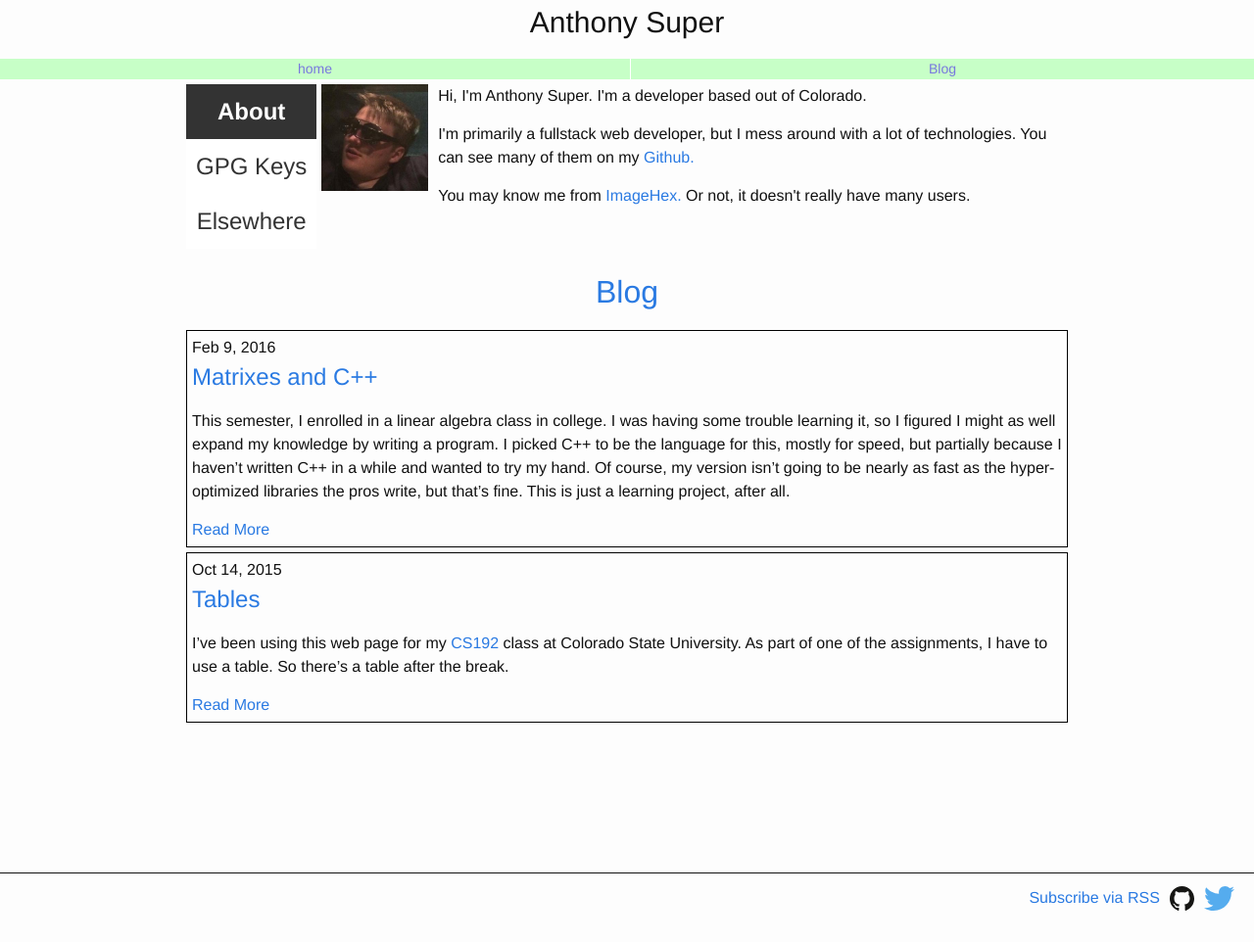
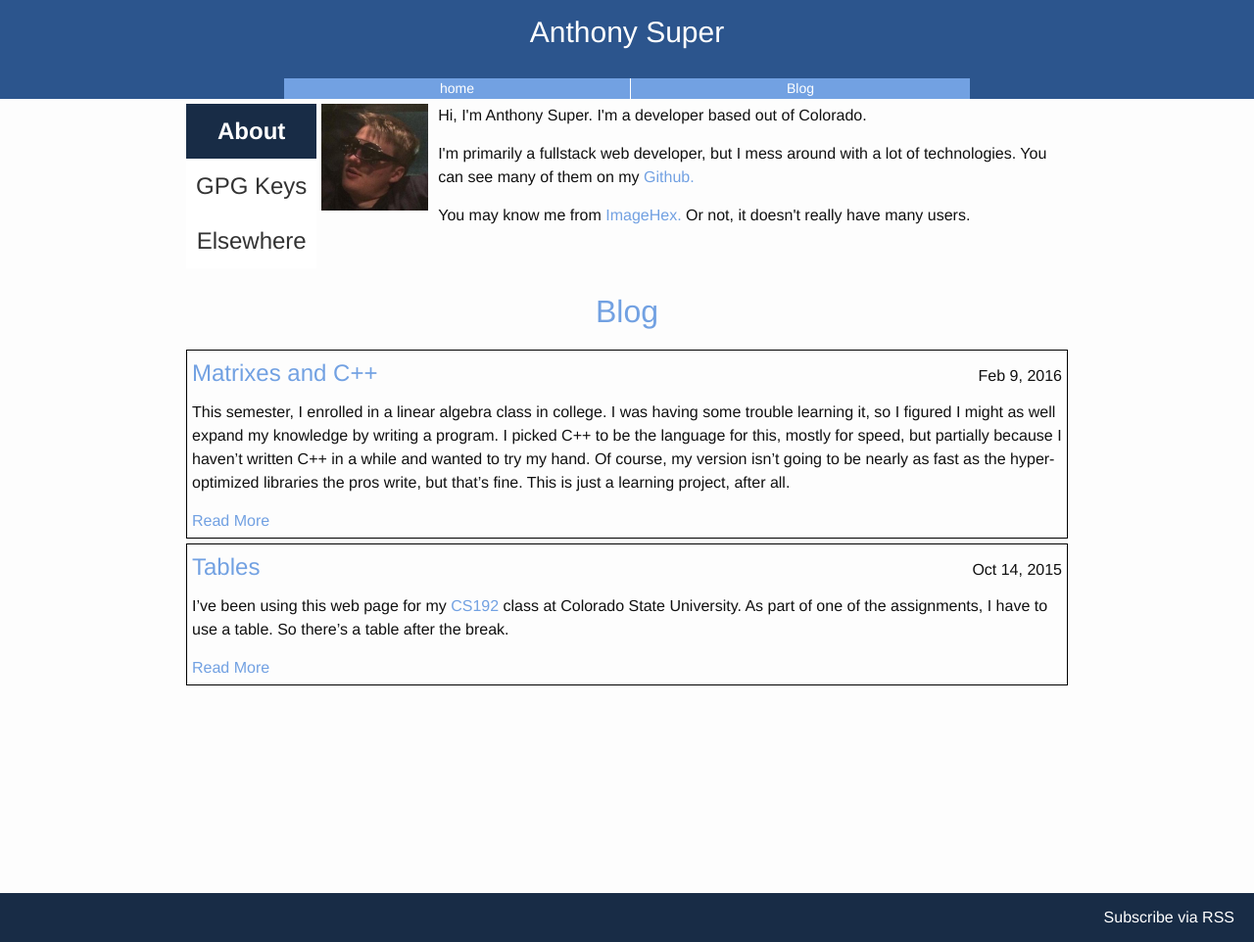
Before and after one commit to AnthonySuper/AnthonySuper.github.io, a Jekyll site: the page built from index.html, in a window 1280 px wide. Shown: the whole page at 98% size. Built offline with Jekyll 4.4.1, drawn with Linux system fonts in a browser that asks for light colours.

Commit message:
Improve color scheme

```diff
--- a/_includes/footer.html
+++ b/_includes/footer.html
@@ -3,16 +3,5 @@
     <li class="footer-item">
       <a href="/feed.xml">Subscribe via RSS</a>
     </li>
-    <li class="footer-item" id="github">
-      <a href="http://www.github.com/{{site.github_username}}">
-        <img class="footer-image" src="/assets/github-icon.svg">
-
-      </a>
-    </li>
-    <li class="footer-item" id="twitter">
-      <a href="http://www.twitter.com/{{site.twitter_username}}">
-        <img class="footer-image" src="/assets/twitter.svg">
-      </a>
-    </li>
   </ul>
 </footer>
--- a/_sass/_blog.scss
+++ b/_sass/_blog.scss
@@ -8,6 +8,23 @@
   h1{
     text-align: center;
   }
+}
+
+.blog-posts-list-header {
+  display: flex;
+  flex-direction: row;
+  justify-content: space-between;
+  align-items: center;
+  padding-bottom: 5px;
+
+  h2 {
+    margin-bottom: 5px;
+  }
+
+  @include media-query($on-palm) {
+    flex-direction: column;
+  }
+
 }
 
 .blog-posts-list-item{
--- /dev/null
+++ b/_sass/_colors.scss
@@ -0,0 +1,65 @@
+// SASS style sheet */
+// Palette color codes */
+// Palette URL: http://paletton.com/#uid=73E1i0klzBpaZZkhqQeo6qVn3ds */
+
+// Feel free to copy&paste color codes to your application */
+
+
+// As hex codes */
+
+$color-primary-0: #4777B9;	// Main Primary color */
+$color-primary-1: #ACCDFA;
+$color-primary-2: #72A1E2;
+$color-primary-3: #2C558D;
+$color-primary-4: #182C46;
+
+$color-secondary-1-0: #B83CB8;	// Main Secondary color (1) */
+$color-secondary-1-1: #FAA4FA;
+$color-secondary-1-2: #E167E1;
+$color-secondary-1-3: #8B228B;
+$color-secondary-1-4: #461346;
+
+$color-secondary-2-0: #DBF851;	// Main Secondary color (2) */
+$color-secondary-2-1: #F0FFA7;
+$color-secondary-2-2: #E5FC73;
+$color-secondary-2-3: #B4CF33;
+$color-secondary-2-4: #5B671D;
+
+$color-complement-0: #FFBF53;	// Main Complement color */
+$color-complement-1: #FFDEA8;
+$color-complement-2: #FFCB74;
+$color-complement-3: #D69A35;
+$color-complement-4: #6B4E1E;
+
+
+
+// As RGBa codes */
+
+$rgba-primary-0: rgba( 71,119,185,1);	// Main Primary color */
+$rgba-primary-1: rgba(172,205,250,1);
+$rgba-primary-2: rgba(114,161,226,1);
+$rgba-primary-3: rgba( 44, 85,141,1);
+$rgba-primary-4: rgba( 24, 44, 70,1);
+
+$rgba-secondary-1-0: rgba(184, 60,184,1);	// Main Secondary color (1) */
+$rgba-secondary-1-1: rgba(250,164,250,1);
+$rgba-secondary-1-2: rgba(225,103,225,1);
+$rgba-secondary-1-3: rgba(139, 34,139,1);
+$rgba-secondary-1-4: rgba( 70, 19, 70,1);
+
+$rgba-secondary-2-0: rgba(219,248, 81,1);	// Main Secondary color (2) */
+$rgba-secondary-2-1: rgba(240,255,167,1);
+$rgba-secondary-2-2: rgba(229,252,115,1);
+$rgba-secondary-2-3: rgba(180,207, 51,1);
+$rgba-secondary-2-4: rgba( 91,103, 29,1);
+
+$rgba-complement-0: rgba(255,191, 83,1);	// Main Complement color */
+$rgba-complement-1: rgba(255,222,168,1);
+$rgba-complement-2: rgba(255,203,116,1);
+$rgba-complement-3: rgba(214,154, 53,1);
+$rgba-complement-4: rgba(107, 78, 30,1);
+
+
+
+// Generated by Paletton.com Â© 2002-2014 */
+// http://paletton.com */
--- a/_sass/_common.scss
+++ b/_sass/_common.scss
@@ -1,9 +1,21 @@
+@import "colors";
+
+
+a {
+  color: $color-primary-2;
+}
+
 #overall-container{
   min-height: 100%;
   position: relative;
 }
 
 #page-footer{
+  background-color: $color-primary-4;
+  color: white;
+  a {
+    color: white;
+  }
   border-top: 1px solid;
   height: 50px;
   display: flex;
@@ -32,27 +44,39 @@
   height: 100%;
   width: auto;
 }
+
 #main-header{
+  background-color: $color-primary-3;
+  color: white;
   font-size: 15px;
   text-align: center;
+  margin-bottom: 0;
+  padding-top: 10px;
+  padding-bottom: 10px;
+
 }
 
 .main-content {
   min-height: 90vh;
 }
+
 #page-links{
   font-size: 14px;
   text-align: center;
+  background-color: $color-primary-3;
   ul{
-    margin: 0;
+    margin: auto;
+    max-width: 700px;
     list-style-type: none;
     display: flex;
   }
+
   a{
-    color: #7878DE;;
+    color: white;
   }
+
   li  {
-    background-color: #C7FFC7;
+    background-color: $color-primary-2;
     flex-grow: 1;
     display: inline;
     &:not(:last-child) {
--- a/_sass/_frontpage.scss
+++ b/_sass/_frontpage.scss
@@ -1,3 +1,5 @@
+@import "colors";
+
 .gpg-key-content {
   max-width: 600px;
   max-height: 2000px;
@@ -64,7 +66,7 @@ li {
   }
   &.active{
     color: white;
-    background-color: #333;
+    background-color: $color-primary-4;
     h2 {
       font-weight: bold;
     }
--- a/index.html
+++ b/index.html
@@ -29,15 +29,17 @@ layout: indexpage
     <ul class="blog-posts-list">
       {% for post in site.categories.blog limit:2 %}
       <li class="blog-posts-list-item">
-        <span class="blog-post-date">
-          {{ post.date | date: "%b %-d, %Y"}}
-        </span>
+        <div class="blog-posts-list-header">
           <h2>
             <a class="blog-post-link"
               href="{{ post.url | prepend: site.baseurl }}">
               {{post.title}}
             </a>
           </h2>
+          <span class="blog-post-date">
+            {{ post.date | date: "%b %-d, %Y"}}
+          </span>
+        </div>
         <div class="blog-post-preview">
           {{ post.excerpt }}
         </div>
```
Also changed, not shown: blog/index.html (+5 -3 lines). Lines whose indentation alone changed are shown as unchanged.
